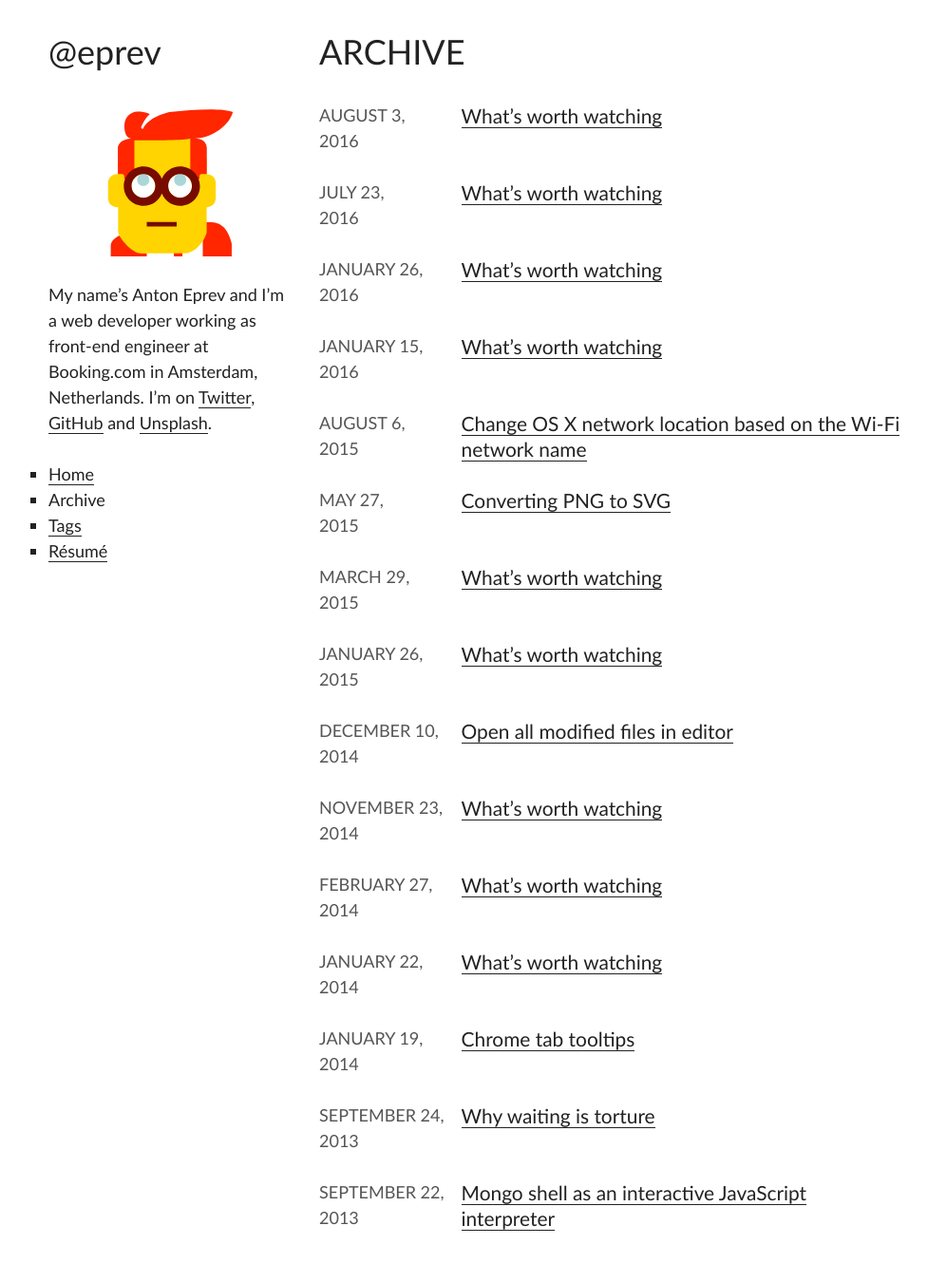
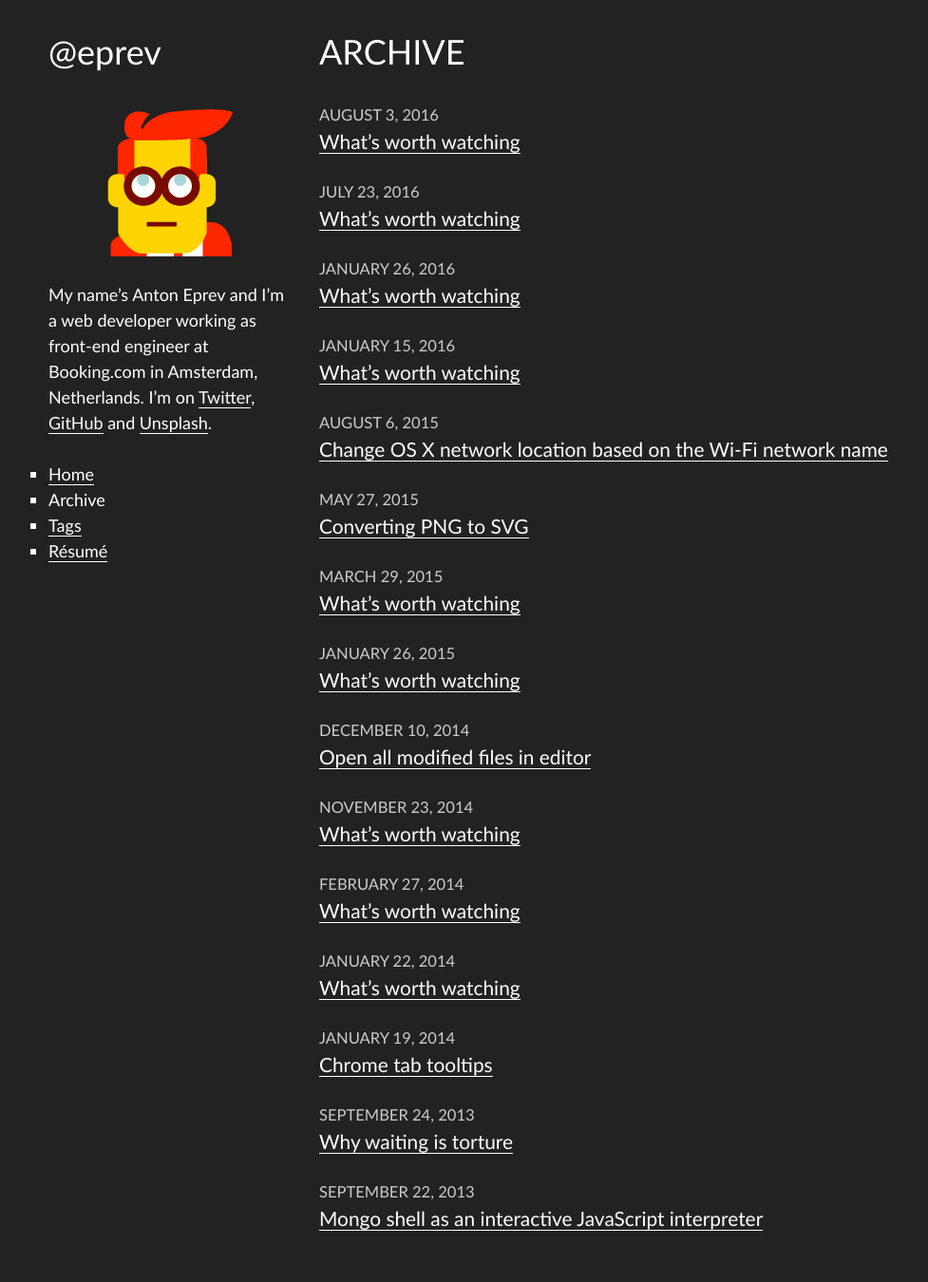
Before and after one commit to eprev/eprev.org, a Jekyll site: the page built from archive/index.html, in a window 1280 px wide. Shown: the whole page at 95% size, without its empty margins (126-1103 px from the left). Built offline with Jekyll 4.4.1, drawn with Linux system fonts in a browser that asks for light colours; after the commit the page ends 1323 px from its top, so only the background shows below that.

Commit message:
Re-work Archive

```diff
--- a/_config.yml
+++ b/_config.yml
@@ -30,6 +30,4 @@ exclude:
   - Gemfile
   - Gemfile.lock
 
-tag_title_prefix: "Tag «"
-tag_title_suffix: "»"
 tag_dir: tags
--- a/_includes/header.html
+++ b/_includes/header.html
@@ -4,7 +4,7 @@
 {% else %}
     {% assign site_url = site.url %}
 {% endif %}
-<html lang="en" class="theme--light">
+<html lang="en" class="theme--dark">
     <meta charset="utf-8">
     {% if page.title %}
         <title>{{ page.title }} – {{ site.title }}</title>
--- a/_plugins/tags.rb
+++ b/_plugins/tags.rb
@@ -9,9 +9,6 @@ module Jekyll
             self.process(@name)
             self.read_yaml(File.join(base, '_layouts'), 'tag.html')
             self.data['tag'] = tag
-            tag_title_prefix = site.config['tag_title_prefix'] || 'Posts tagged &ldquo;'
-            tag_title_suffix = site.config['tag_title_suffix'] || '&rdquo;'
-            self.data['title'] = "#{tag_title_prefix}#{tag}#{tag_title_suffix}"
         end
     end
 
--- a/archive/index.html
+++ b/archive/index.html
@@ -7,13 +7,10 @@ layout: null
 <ul class="archive">
     {% for post in site.posts %}
         <li class="archive__item">
-            <span class="archive__date g--shady">
-                <span class="archive__date-md">{{ post.date | date:"%B %-d" }},</span/>
-                <span class="archive__date-y">{{ post.date | date:"%Y" }}</span/>
-            </span>
-            <span class="archive__header">
-                <a class="archive__header-link" href="{{ post.url }}">{{ post.title }}</a>
-            </span>
+            <div class="archive__date g--shady">{{ post.date | date:"%B %-d, %Y" }}</div>
+            <div class="archive__header">
+                <a href="{{ post.url }}">{{ post.title }}</a>
+            </div>
         </li>
     {% endfor %}
 </ul>
--- a/main.css
+++ b/main.css
@@ -193,33 +193,21 @@ a {
     }
 
 .archive {
-    display: table;
     list-style: none;
     padding: 0;
 }
 .archive__item {
-    display: table-row;
+    display: block;
+    margin-bottom: 1.5rem; /* Vertical rhythm */
 }
 .archive__date {
-    display: table-cell;
+    font-size: 0.92rem; /* Traditional scale [3] */
+    line-height: 1.5rem;
     text-transform: uppercase;
-    padding: 0 1rem 1.5rem 0; /* Vertical rhythm */
-}
-.archive__date-md {
-    white-space: nowrap;
-}
-.archive__date-y::before {
-    content: "\a";
-    white-space: pre-line;
 }
 .archive__header {
-    display: table-cell;
-    padding-bottom: 1.5rem; /* Vertical rhythm */
-}
-.archive__header-link {
     font-size: 1.16rem;  /* Traditional scale [3] */
     line-height: 1.5rem; /* Vertical rhythm */
-    vertical-align: bottom; /* The "baseline" affects the vertical rhythm */
 }
 
 .tags {
```
Also changed, not shown: _layouts/tag.html (+5 -8 lines).
